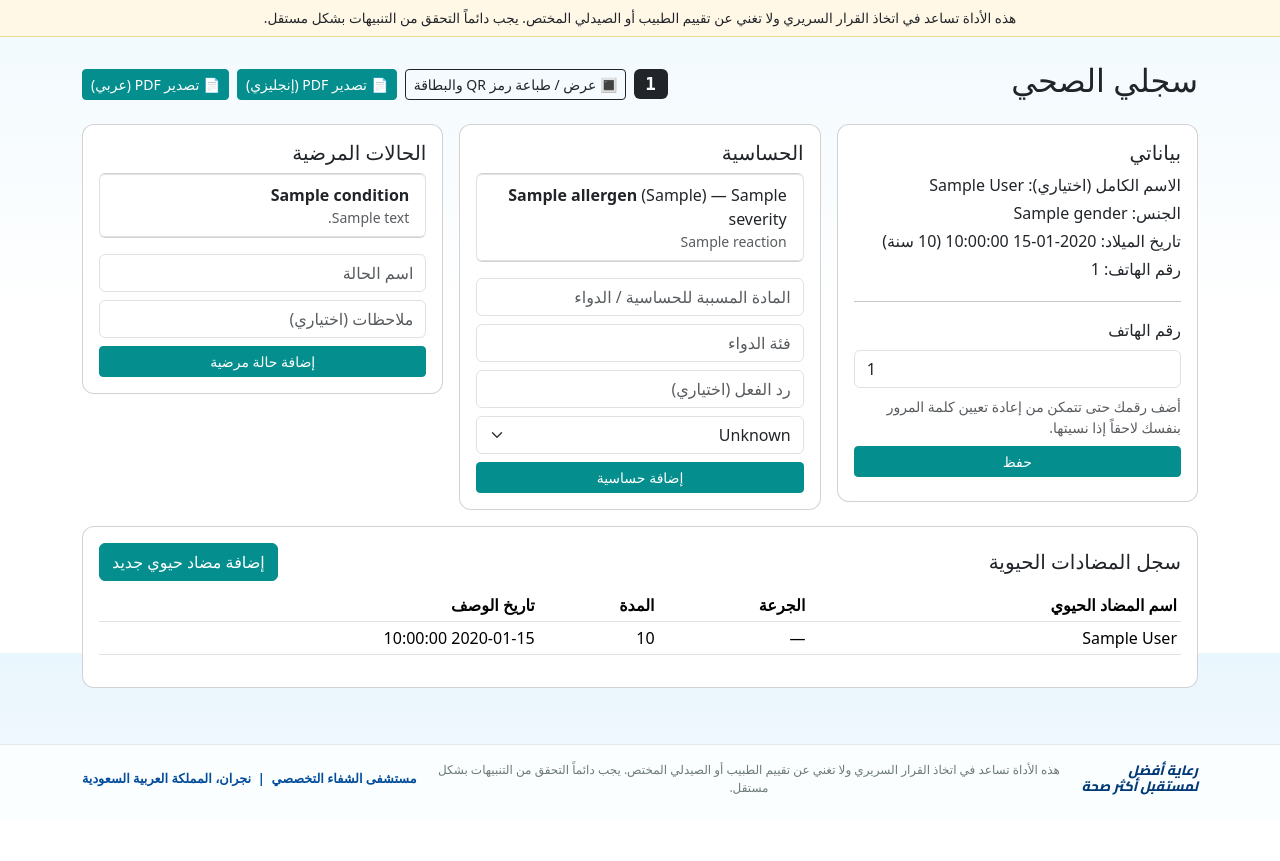
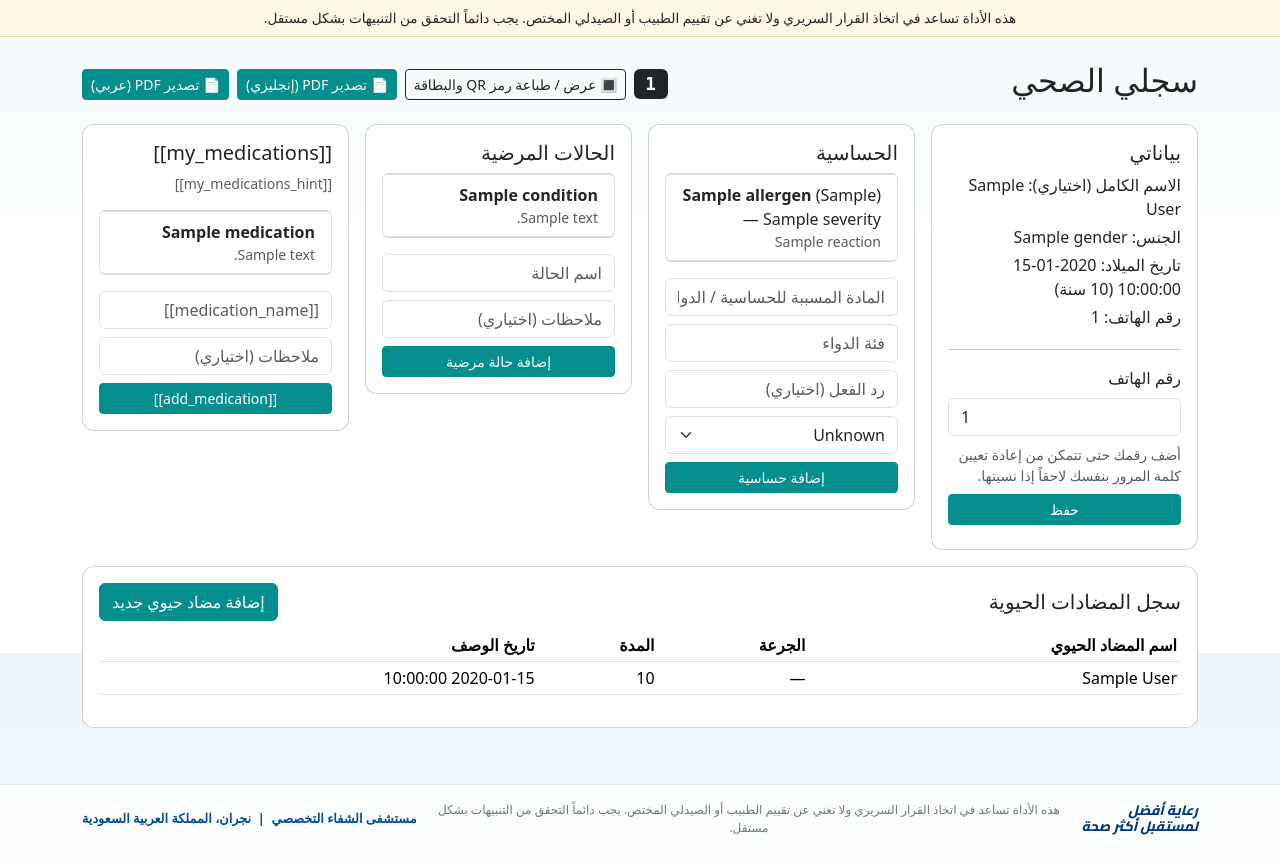
Before and after one commit to ahmedshafik217/MedGuard, a Flask app: template app/templates/patient/dashboard.html in a window 1280 px wide. Shown: the part 147-1008 px from the top of the page. Before the commit the page ends 942 px from the top, so only its background shows below. Run offline with Flask 3, Linux system fonts and the light colour scheme; the template is opened without the code that fills it: most values are stand-ins (such as "Sample title", 1, 10 or a date in 2020); parts of the project's set-up code (start-up, migrations or seed data) failed here and were passed over.

Commit message:
Add files via upload

```diff
--- a/app/templates/patient/dashboard.html
+++ b/app/templates/patient/dashboard.html
@@ -11,7 +11,7 @@
 </div>
 
 <div class="row g-3">
-    <div class="col-md-4">
+    <div class="col-md-3">
         <div class="card p-3">
             <h5>{{ t('my_profile') }}</h5>
             <p class="mb-1">{{ t('full_name_optional') }}: {{ patient.full_name or '—' }}</p>
@@ -65,7 +65,7 @@
         </div>
     </div>
 
-    <div class="col-md-4">
+    <div class="col-md-3">
         <div class="card p-3">
             <h5>{{ t('my_allergies') }}</h5>
             <ul class="list-group mb-3">
@@ -95,7 +95,7 @@
         </div>
     </div>
 
-    <div class="col-md-4">
+    <div class="col-md-3">
         <div class="card p-3">
             <h5>{{ t('my_conditions') }}</h5>
             <ul class="list-group mb-3">
@@ -113,6 +113,29 @@
                 <input type="text" name="condition_name" class="form-control mb-2" placeholder="{{ t('condition_name') }}" required>
                 <input type="text" name="notes" class="form-control mb-2" placeholder="{{ t('notes_optional') }}">
                 <button class="btn btn-sm btn-brand w-100">{{ t('add_condition') }}</button>
+            </form>
+        </div>
+    </div>
+
+    <div class="col-md-3">
+        <div class="card p-3">
+            <h5>{{ t('my_medications') }}</h5>
+            <p class="small text-muted">{{ t('my_medications_hint') }}</p>
+            <ul class="list-group mb-3">
+                {% for m in patient.medications %}
+                <li class="list-group-item">
+                    <strong>{{ m.medication_name }}</strong>
+                    {% if m.notes %}<div class="small text-muted">{{ m.notes }}</div>{% endif %}
+                </li>
+                {% else %}
+                <li class="list-group-item text-muted">{{ t('no_records_yet') }}</li>
+                {% endfor %}
+            </ul>
+            <form method="post" action="{{ url_for('patient.add_medication') }}">
+                <input type="hidden" name="csrf_token" value="{{ csrf_token() }}">
+                <input type="text" name="medication_name" class="form-control mb-2" placeholder="{{ t('medication_name') }}" required>
+                <input type="text" name="notes" class="form-control mb-2" placeholder="{{ t('notes_optional') }}">
+                <button class="btn btn-sm btn-brand w-100">{{ t('add_medication') }}</button>
             </form>
         </div>
     </div>
```
